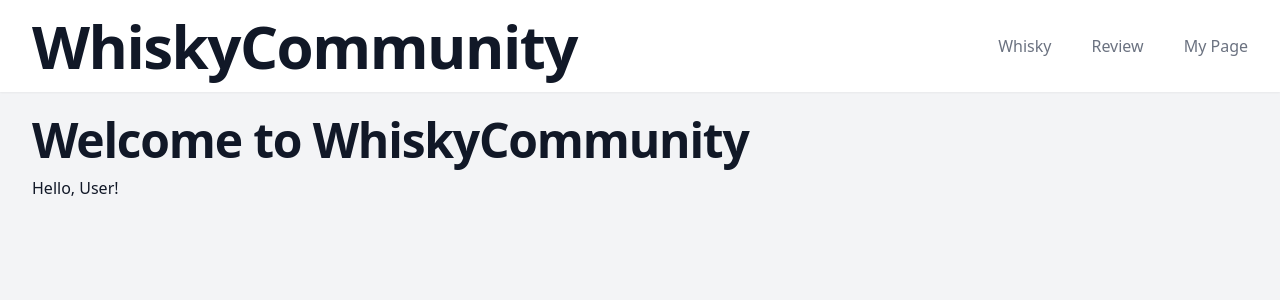
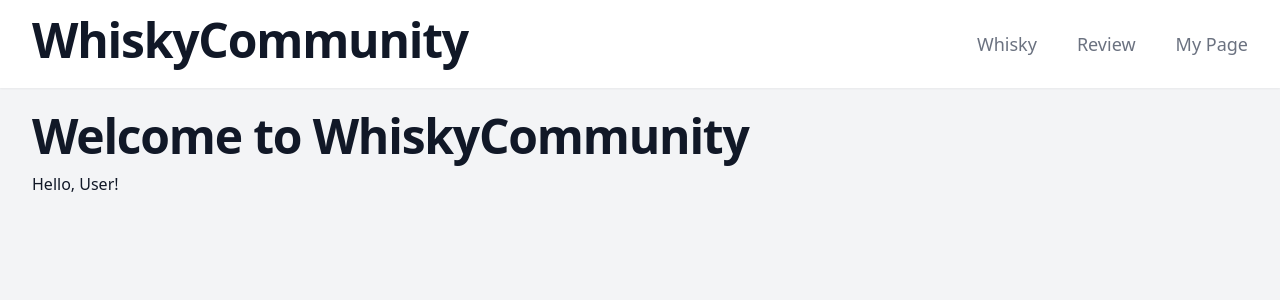
Before and after one commit to Lainari/LiquorCommunity-Laravel, a Next.js app in the folder community-app/client/: page / in a window 1280 px wide. Shown: the top 300 px of the page. Built offline with nearby package versions, Linux system fonts and the light colour scheme.

Commit message:
style : fix style for main layout

```diff
--- a/community-app/client/src/app/layout.tsx
+++ b/community-app/client/src/app/layout.tsx
@@ -15,11 +15,11 @@ export default function RootLayout({
       <body className="bg-gray-100 min-h-screen font-sans text-gray-900">
         <header className="bg-white shadow-sm py-4">
           <div className="max-w-7xl mx-auto px-4 sm:px-6 lg:px-8 flex items-center justify-between">
-            <h1 className='text-4xl font-extrabold leading-none tracking-tight text-gray-900 md:text-5xl lg:text-6xl'><a href="/">WhiskyCommunity</a></h1>
+            <h1 className='text-4xl font-extrabold leading-none tracking-tight text-gray-900 md:text-5xl lg:text-5xl mb-2'><a href="/">WhiskyCommunity</a></h1>
             <nav className="flex space-x-10">
-              <a href="/whisky" className="text-gray-500 hover:text-gray-900">Whisky</a>
-              <a href="/review" className="text-gray-500 hover:text-gray-900">Review</a>
-              <a href="/mypage" className="text-gray-500 hover:text-gray-900">My Page</a>
+              <a href="/whisky" className="text-lg text-gray-500 hover:text-gray-900">Whisky</a>
+              <a href="/review" className="text-lg text-gray-500 hover:text-gray-900">Review</a>
+              <a href="/mypage" className="text-lg text-gray-500 hover:text-gray-900">My Page</a>
             </nav>
           </div>
         </header>
```
